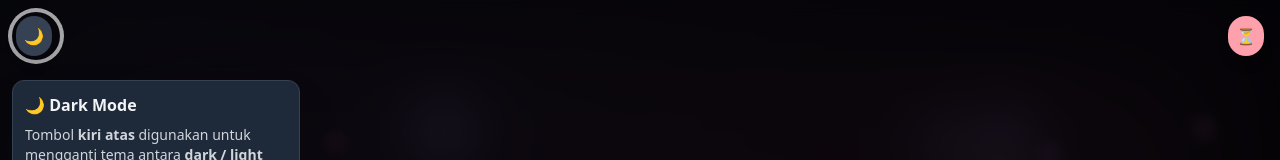
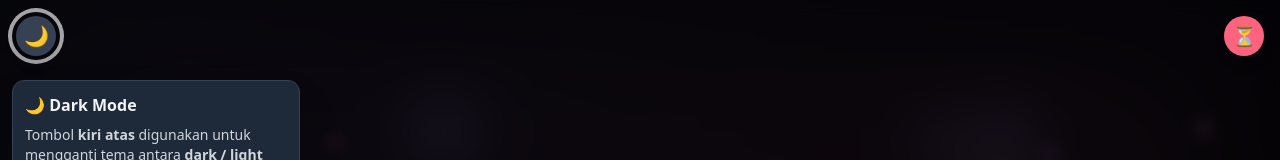
Before and after one commit to faturrahman10/birtday-gift, a React (Vite) app: page /home in a window 1280 px wide. Shown: the top 160 px of the page. Built offline with nearby package versions, Linux system fonts and the light colour scheme.

Commit message:
change fix size button

```diff
--- a/src/layout/MainLayout.jsx
+++ b/src/layout/MainLayout.jsx
@@ -86,16 +86,32 @@ export default function MainLayout() {
       {/* BUTTONS */}
       {!hideButtons && (
         <>
+          {/* MUSIC BUTTON */}
           <button
             onClick={toggleMusic}
-            className="fixed top-4 right-4 z-50 bg-rose-300 p-2 rounded-full shadow-lg"
+            className="
+        fixed top-4 right-4 z-50
+        w-10 h-10
+        bg-rose-300 dark:bg-rose-400
+        rounded-full shadow-lg
+        flex items-center justify-center
+        text-xl
+      "
           >
             {!audioLoaded ? "⏳" : musicPlaying ? "🎵" : "🔇"}
           </button>
 
+          {/* DARK MODE BUTTON */}
           <button
             onClick={() => setDarkMode(!darkMode)}
-            className="fixed top-4 left-4 z-50 bg-gray-200 dark:bg-gray-700 p-2 rounded-full shadow-lg"
+            className="
+        fixed top-4 left-4 z-50
+        w-10 h-10
+        bg-gray-200 dark:bg-gray-700
+        rounded-full shadow-lg
+        flex items-center justify-center
+        text-xl
+      "
           >
             {darkMode ? "🌙" : "🌞"}
           </button>
```
